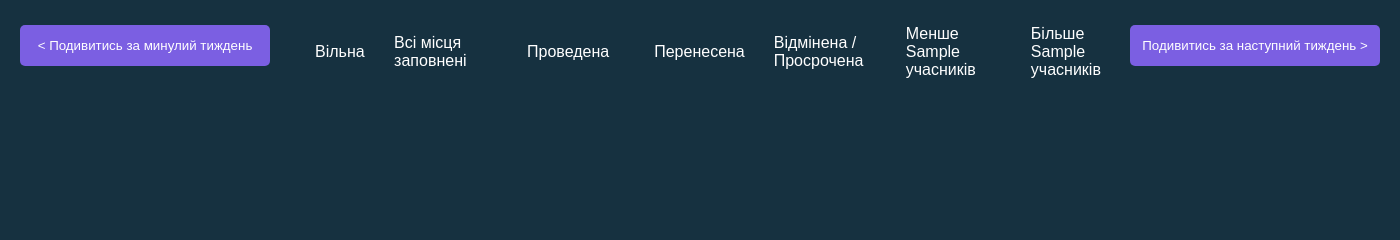
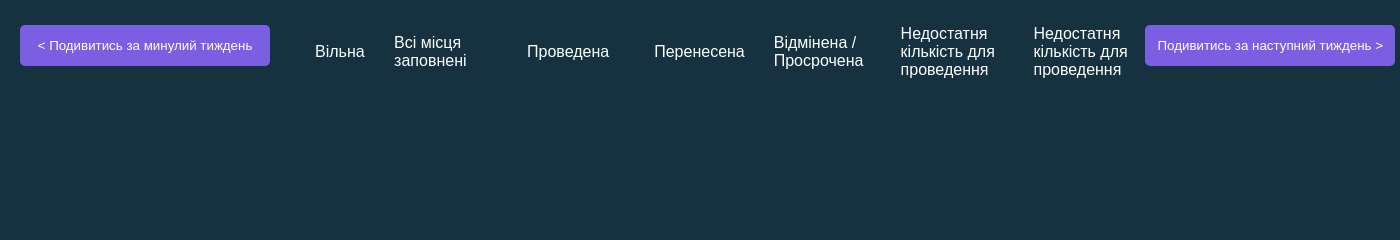
Before and after one commit to perites/coach_web_app, a Flask app: template templates/one_week_group_sessions.html in a window 1400 px wide. Shown: the part 136-376 px from the top of the page. Run offline with Flask 3, Linux system fonts and the light colour scheme; the template is opened without the code that fills it: most values are stand-ins (such as "Sample title", 1, 10 or a date in 2020).

Commit message:
small changes to one_week_group_sessions.html

```diff
--- a/templates/one_week_group_sessions.html
+++ b/templates/one_week_group_sessions.html
@@ -122,7 +122,7 @@
 
 <div class="button-container">
 
-    <a href="/sessions?week={{ week_number-1 }}">
+    <a href="/groups?week={{ week_number-1 }}">
         <button> < Подивитись за минулий тиждень</button>
     </a>
 
@@ -154,15 +154,16 @@
 
     <div class="color-wrapper">
         <div class="color-square" style="{{ group_status_colors[7] }}"></div>
-        <span class="color-text"> Менше {{min_participants}} учасників </span>
+        <span class="color-text"> Недостатня кількість для проведення </span>
+
     </div>
 
     <div class="color-wrapper">
         <div class="color-square" style="{{ group_status_colors[8] }}"></div>
-        <span class="color-text"> Більше {{min_participants}} учасників </span>
+        <span class="color-text"> Недостатня кількість для проведення </span>
     </div>
 
-    <a href="/sessions?week={{ week_number+1 }}">
+    <a href="/groups?week={{ week_number+1 }}">
         <button>Подивитись за наступний тиждень > </button>
     </a>
 
```
